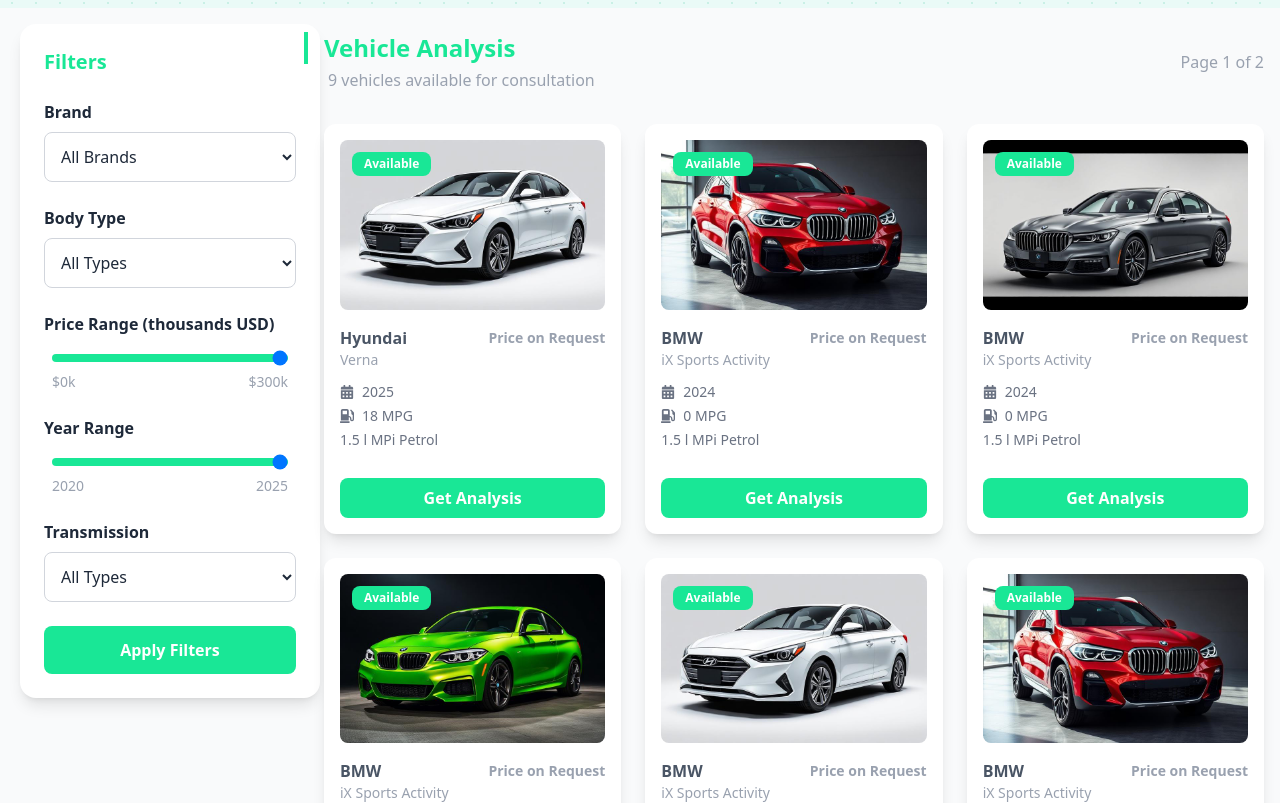
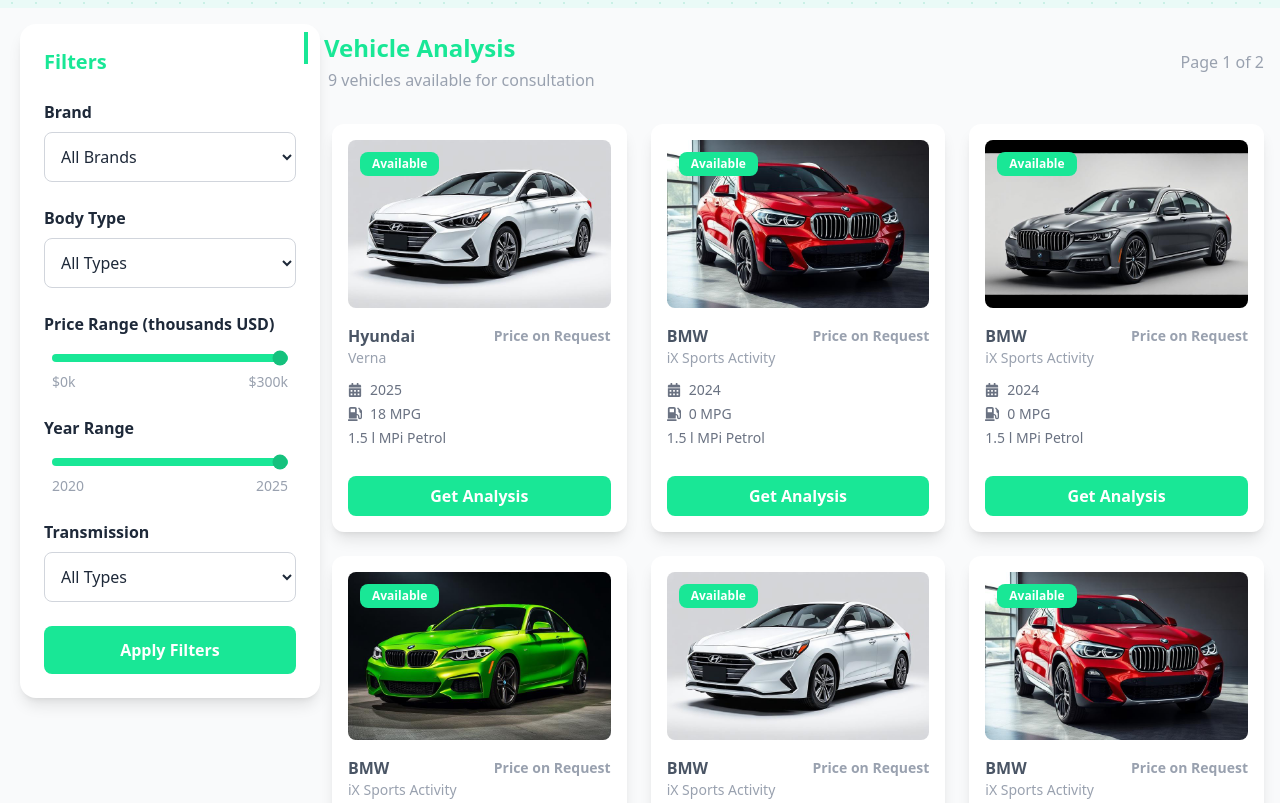
Before and after one commit to Nikita06211/car-consultancy, a Next.js app: page / in a window 1280 px wide. Shown: the part 597-1400 px from the top of the page. Built offline with nearby package versions, Linux system fonts and the light colour scheme.

Commit message:
fix: Adjust grid margin in CarListingsWrapper and update slider styles in FiltersSidebar for improved layout and aesthetics

```diff
--- a/src/components/CarListingsWrapper.tsx
+++ b/src/components/CarListingsWrapper.tsx
@@ -124,7 +124,7 @@ export default function CarListingsWrapper() {
           </div>
 
           {/* Car Grid */}
-          <div className="grid lg:ml-5 grid-cols-1 sm:grid-cols-2 lg:grid-cols-3 gap-6 mt-8">
+          <div className="grid lg:ml-7 grid-cols-1 sm:grid-cols-2 lg:grid-cols-3 gap-6 mt-8">
             {currentCars.map((car, index) => (
               <motion.div
                 key={car.car_id}
--- a/src/components/FiltersSidebar.tsx
+++ b/src/components/FiltersSidebar.tsx
@@ -94,8 +94,9 @@ const FiltersSidebar: React.FC<FiltersSidebarProps> = ({
               const newMaxPrice = Number(e.target.value);
               setFilters((f: Filters) => ({ ...f, priceRange: [f.priceRange[0], newMaxPrice] }));
             }}
-            className="w-full h-2 bg-gray-200 rounded-lg appearance-none cursor-pointer slider"
+            className="w-full h-2 rounded-lg appearance-none cursor-pointer"
             style={{
+              accentColor:"#15c17d",
               background: `linear-gradient(to right, #19e796 0%, #19e796 ${(filters.priceRange[1] / maxPrice) * 100}%, #e2e8f0 ${(filters.priceRange[1] / maxPrice) * 100}%, #e2e8f0 100%)`,
             }}
           />
@@ -121,6 +122,7 @@ const FiltersSidebar: React.FC<FiltersSidebarProps> = ({
             }}
             className="w-full h-2 bg-gray-200 rounded-lg appearance-none cursor-pointer slider"
             style={{
+              accentColor:"#15c17d",
               background: `linear-gradient(to right, #19e796 0%, #19e796 ${((filters.yearRange[1] - minYear) / (maxYear - minYear)) * 100}%, #e2e8f0 ${((filters.yearRange[1] - minYear) / (maxYear - minYear)) * 100}%, #e2e8f0 100%)`,
             }}
           />
--- a/src/components/Pagination.tsx
+++ b/src/components/Pagination.tsx
@@ -14,7 +14,7 @@ const Pagination: React.FC<PaginationProps> = ({ page, totalPages, setPage }) =>
   return (
     <div className={`flex gap-2 justify-center mt-8`}>
       <button
-        className={`px-4 py-2 rounded-lg border
+        className={`px-4 py-2 rounded-lg border mb-2 cursor-pointer
           ${page === 1
             ? theme === 'dark'
               ? 'bg-[#20262f] text-gray-400 cursor-not-allowed border-[#222831]'
@@ -31,7 +31,7 @@ const Pagination: React.FC<PaginationProps> = ({ page, totalPages, setPage }) =>
       {Array.from({ length: totalPages }, (_, idx) => (
         <button
           key={idx + 1}
-          className={`px-4 py-2 rounded-lg border
+          className={`px-4 py-2 rounded-lg border mb-2 cursor-pointer
             ${page === idx + 1
               ? theme === 'dark'
                 ? 'bg-[#19e796] text-black border-[#19e796]'
@@ -46,11 +46,11 @@ const Pagination: React.FC<PaginationProps> = ({ page, totalPages, setPage }) =>
         </button>
       ))}
       <button
-        className={`px-4 py-2 rounded-lg border
+        className={`px-4 py-2 rounded-lg border mb-2 cursor-pointer
           ${page === totalPages
             ? theme === 'dark'
-              ? 'bg-[#20262f] text-gray-400 cursor-not-allowed border-[#222831]'
-              : 'bg-gray-200 text-gray-400 cursor-not-allowed border-gray-200'
+              ? 'bg-[#20262f] text-gray-400  border-[#222831]'
+              : 'bg-gray-200 text-gray-400  border-gray-200'
             : theme === 'dark'
               ? 'bg-transparent text-white border-[#222831] hover:bg-[#222831]/70'
               : 'bg-white text-black border-gray-200 hover:bg-gray-100'}`
```
